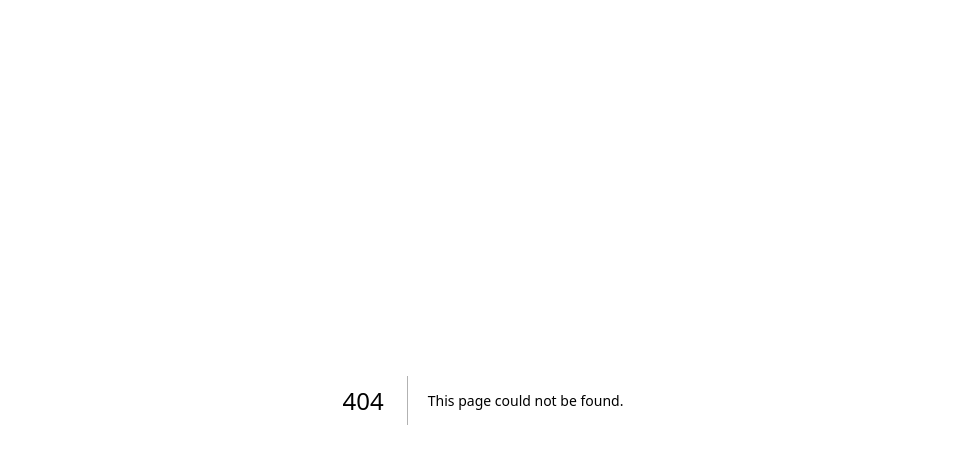
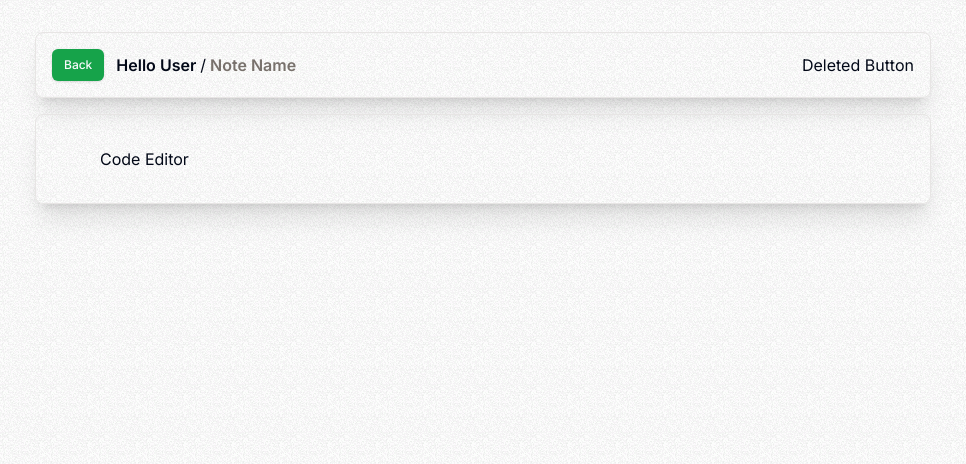
Before and after one commit to rakibulhasan933/notion_clone, a Next.js app: page /dashboard/1 in a window 1280 px wide. Before the commit this address had no page. Shown: the top 464 px of the page, without its empty margins (157-1123 px from the left). Built offline with nearby package versions, Linux system fonts and the light colour scheme.

Commit message:
[ADD] id to page

```diff
--- a/src/app/api/createNoteBook/route.ts
+++ b/src/app/api/createNoteBook/route.ts
@@ -3,6 +3,7 @@ import { auth } from "@clerk/nextjs";
 import { NextResponse } from "next/server";
 import prisma from "@/lib/db/prismadb";
 
+export const runtime = "edge";
 
 export async function POST(request: Request) {
 	const { userId } = auth();
--- /dev/null
+++ b/src/app/dashboard/[noteId]/page.tsx
@@ -0,0 +1,39 @@
+import { Button } from '@/components/ui/button';
+import Link from 'next/link';
+import React from 'react'
+interface ParamsIProps {
+	params: IdProps
+}
+interface IdProps {
+	noteId: string,
+}
+
+export default function NoteID({ params }: ParamsIProps) {
+	const { noteId } = params;
+	return (
+		<div className="min-h-screen grainy p-8">
+			<div className="max-w-4xl mx-auto">
+				<div className="border shadow-xl border-stone-200 rounded-lg p-4 flex items-center">
+					<Link href="/dashboard">
+						<Button className="bg-green-600" size="sm">
+							Back
+						</Button>
+					</Link>
+					<div className="w-3"></div>
+					<span className="font-semibold">
+						Hello User
+					</span>
+					<span className="inline-block mx-1">/</span>
+					<span className="text-stone-500 font-semibold">Note Name</span>
+					<div className="ml-auto">
+						Deleted Button
+					</div>
+				</div>
+				<div className="h-4"></div>
+				<div className="border-stone-200 shadow-xl border rounded-lg px-16 py-8 w-full">
+					Code Editor
+				</div>
+			</div>
+		</div>
+	)
+}
--- /dev/null
+++ b/src/app/loading.tsx
@@ -0,0 +1,10 @@
+import { Loader2 } from 'lucide-react'
+import React from 'react'
+
+export default function loading() {
+	return (
+		<div className='absolute top-1/2 left-1/2 -translate-x-1/2 -translate-y-1/2'>
+			<Loader2 className=' w-20 h-20 mr-2 animate-spin' />
+		</div>
+	)
+}
--- a/src/components/CreateNote.tsx
+++ b/src/components/CreateNote.tsx
@@ -8,6 +8,20 @@ import Link from 'next/link'
 import Popup from './Popup';
 import { useMutation } from '@tanstack/react-query';
 import axios from "axios";
+
+interface ResultIProps {
+  result: DataProps
+};
+
+interface DataProps {
+  id: string,
+  name: string,
+  imageUrl: string,
+  editorState: string,
+  createdAt: Date,
+  updatedAt: Date,
+  userId: string,
+};
 
 
 export default function CreateNote() {
@@ -40,11 +54,12 @@ export default function CreateNote() {
       return;
     }
     createNoteBooks.mutate(undefined, {
-      onSuccess: () => {
-        closePopup();
+      onSuccess: (result: DataProps) => {
+        console.log(result.id);
+        router.push(`/dashboard/${result.id}`);
       },
       onError: (error) => {
-        console.log(error);
+        window.alert(error)
       }
     })
   };
```
